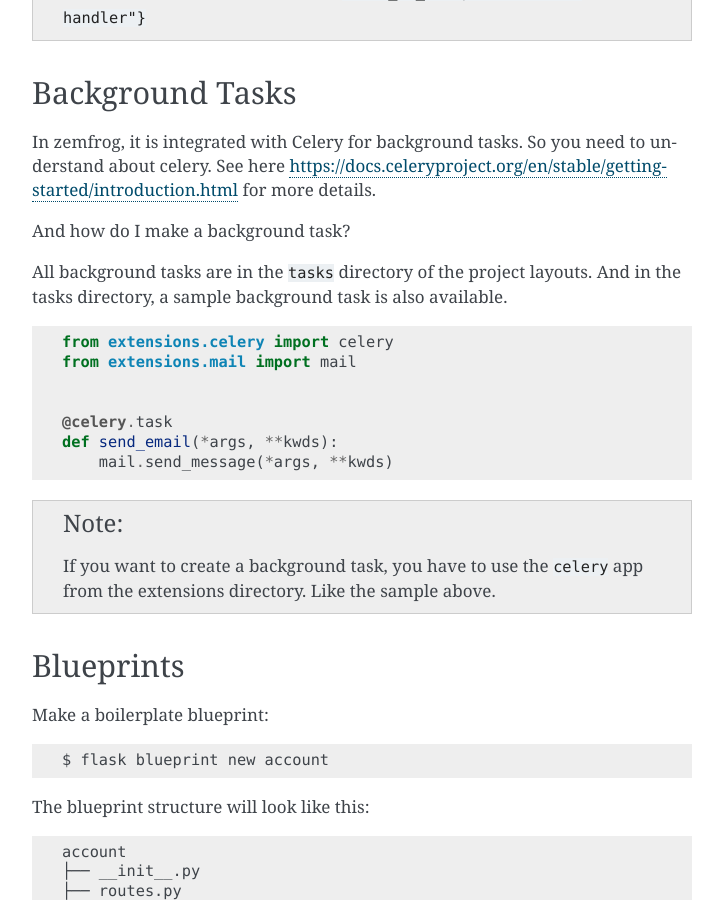
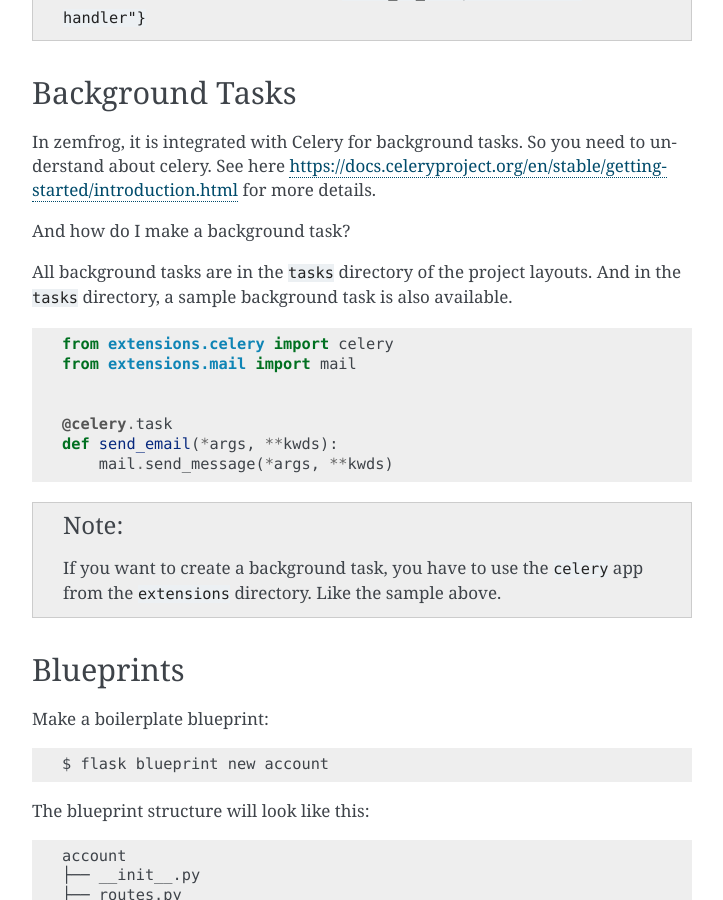
Before and after one commit to zemfrog/zemfrog, a Sphinx documentation site: the page built from docs/usage.rst, in a window 1280 px wide and 900 px high, scrolled down 3279 px. Shown: the whole window, without its empty margins (388-1111 px from the left). Built offline with Sphinx 7.4.7, drawn with Linux system fonts in a browser that asks for light colours.

Commit message:
📖 DOC: update

```diff
--- a/docs/usage.rst
+++ b/docs/usage.rst
@@ -145,7 +145,7 @@ So you need to understand about celery. See here https://docs.celeryproject.org/
 And how do I make a background task?
 
 All background tasks are in the ``tasks`` directory of the project layouts.
-And in the tasks directory, a sample background task is also available.
+And in the ``tasks`` directory, a sample background task is also available.
 
 .. code-block:: python
 
@@ -159,7 +159,7 @@ And in the tasks directory, a sample background task is also available.
 
 
 .. note::
-    If you want to create a background task, you have to use the ``celery`` app from the extensions directory.
+    If you want to create a background task, you have to use the ``celery`` app from the ``extensions`` directory.
     Like the sample above.
 
 
```
